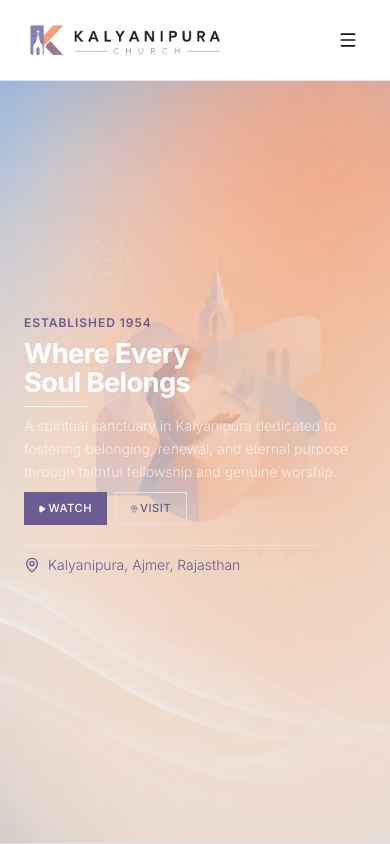
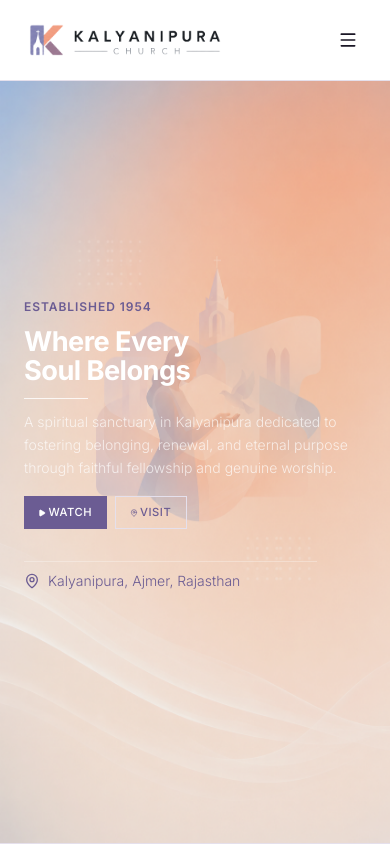
Before and after one commit to gannucodeS/kalyanipura-frontend, a React (Vite) app: page / in a window 390 px wide. Shown: the top 844 px of the page. Built offline with nearby package versions, Linux system fonts and the light colour scheme; the HTML template or start-up script is replaced by a standard one.

Commit message:
Increase mobile vertical spacing in hero (gap-4, space-y-3)

```diff
--- a/src/components/Hero.tsx
+++ b/src/components/Hero.tsx
@@ -27,8 +27,8 @@ export default function Hero({ onOpenWatch, onOpenContact }: HeroProps) {
       <div className="absolute inset-0 bg-black/5" />
 
       {/* Content */}
-      <div className="absolute inset-0 z-10 max-w-6xl mx-auto px-6 sm:px-12 pt-16 sm:pt-20 pb-4 flex flex-col gap-2 sm:gap-6 justify-center overflow-y-auto">
-        <div className="space-y-2 sm:space-y-3 max-w-2xl fade-up">
+      <div className="absolute inset-0 z-10 max-w-6xl mx-auto px-6 sm:px-12 pt-16 sm:pt-20 pb-4 flex flex-col gap-4 sm:gap-6 justify-center overflow-y-auto">
+        <div className="space-y-3 sm:space-y-3 max-w-2xl fade-up">
           <div className="label text-xs tracking-widest">Established 1954</div>
 
           <h1 className="h1 h1-mobile text-white" style={{ lineHeight: 1.1 }}>
@@ -55,7 +55,7 @@ export default function Hero({ onOpenWatch, onOpenContact }: HeroProps) {
           </button>
         </div>
 
-        <div className="fade-up-delay-2 pt-3 space-y-2">
+        <div className="fade-up-delay-2 pt-4 space-y-2">
           <div className="h-px bg-white/30 w-[75vw] sm:w-[50vw]" />
           <div className="flex items-center gap-2 text-sm font-light leading-relaxed" style={{ color: '#6b5c93' }}>
             <MapPin className="w-4 h-4 sm:w-4 sm:h-4 shrink-0" style={{ color: '#6b5c93' }} />
```
